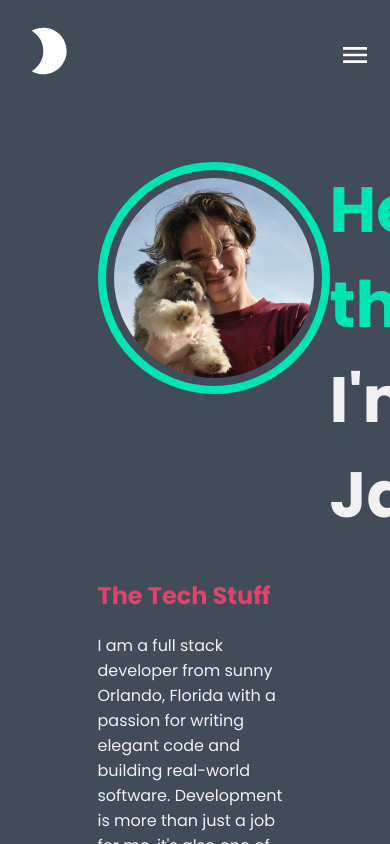
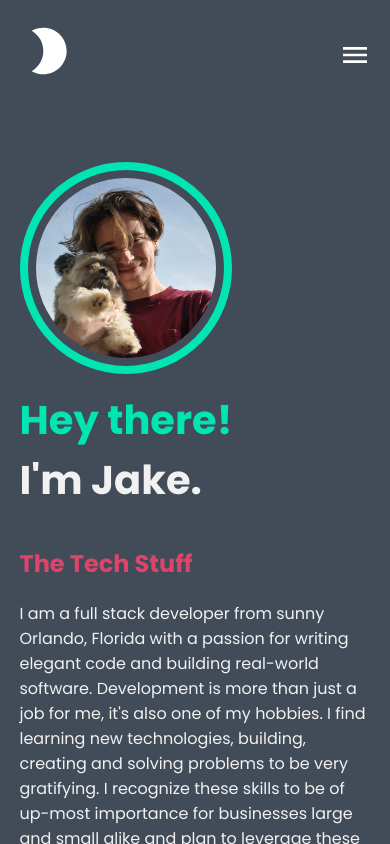
Before and after one commit to jakedoren/portfolio-05-03-2021, a React (Create React App) app: page /about in a window 390 px wide. Built offline with nearby package versions, Linux system fonts and the light colour scheme.

Commit message:
finished

```diff
--- a/src/components/about/About.js
+++ b/src/components/about/About.js
@@ -5,31 +5,36 @@ import MongoDbImage from '../../assets/tech/mongo.png'
 import ExpressImage from '../../assets/tech/express.png'
 import ReactImage from '../../assets/tech/react.png'
 import NodeImage from '../../assets/tech/node.png'
+import ThemeContext from '../../ThemeContext'
 
 const About = () => {
+    const {dark} = React.useContext(ThemeContext);
+
     return (
-        <div className="about">
+        <div className={dark ? "about-dark" : "about"}>
             <div className="about-wrap">
                 <div className="message-container">
                     <div className="left-text"><span><img src={fluffyPal} alt="my furry friend" /></span></div>
                     <div className="right-text">
                         <h2>Hey there!</h2>
-                        <h1>I'm Jake.</h1>
+                        <h1 style={dark ? null : {color: "#2b2b2b"}}>I'm Jake.</h1>
                     </div>
                 </div>
                 <div className="me-paragraph">
                     <h2><strong>The Tech Stuff</strong></h2>
-                    <p>
+                    <p style={dark ? null : {color: "#1f1f1f"}}>
                         I am a full stack developer from sunny Orlando, Florida with a passion for writing elegant code and building
                         real-world software. Development is more than just a job for me, it's also one of my hobbies. I find learning new technologies,
                         building, creating and solving problems to be very gratifying. I recognize these skills to be of up-most importance for businesses
                         large and small alike and plan to leverage these skills from within businesses to provide value.
                     </p>
                     <h2><strong>My Strongest Stack</strong></h2>
-                    <img src={MongoDbImage} alt="mongodb" />
-                    <img src={ExpressImage} alt="express" />
-                    <img src={ReactImage} alt="react" />
-                    <img src={NodeImage} alt="node" />
+                    <div className="tech-images">
+                        <img src={MongoDbImage} alt="mongodb" />
+                        <img src={ExpressImage} alt="express" />
+                        <img src={ReactImage} alt="react" />
+                        <img src={NodeImage} alt="node" />
+                    </div>
                 </div>
             </div>
 
--- a/src/components/about/About.scss
+++ b/src/components/about/About.scss
@@ -1,18 +1,20 @@
 $darkBg: #424b58;
 $darkText: #00e6b3;
+$lightText: #142664;
 
 .about {
     height: 87vh;
     overflow-y: auto;
     display: flex;
     align-items: center;
-    background-color: $darkBg;
 }
 
 .about-dark {
     height: 87vh;
     background-color: $darkBg;
     overflow-y: auto;
+    display: flex;
+    align-items: center;
 }
 
 .about-wrap {
@@ -47,12 +49,14 @@ $darkText: #00e6b3;
         padding: 0.5em;
     }
 
+
     h2 {
         color: $darkText;
-        font-size: 3em;
+        font-size: 4em;
+        margin: 0;
     }
 
-    h1, h2 {
+    h1 {
         font-size: 4em;
         margin: 0em 0;
     }
@@ -72,6 +76,12 @@ $darkText: #00e6b3;
     }
 }
 
+
+
+.lightmode-text {
+    color: $lightText
+}
+
 strong {
     color: #dd446b;
 }
@@ -84,3 +94,66 @@ strong {
         margin-right: 2em;
     }
 }
+
+.tech-images {
+    display: grid;
+    grid-template-columns: 1fr 1fr 1fr 1fr;
+    justify-content: center;
+    grid-row-gap: 30px;
+    grid-column-gap: 20px;
+}
+
+@media screen and (max-width: 1380px) {
+    .about-wrap {
+        width: 70%;
+    }
+}
+
+@media screen and (max-width: 988px) {
+    .about-wrap {
+        width: 80%;
+    }
+}
+  @media screen and (max-width: 890px) {
+    .about-wrap {
+        width: 90%;
+    }
+}
+  @media screen and (max-width: 770px) {
+    .message-container {
+        display: block;
+    }
+
+    .tech-images {
+        grid-template-columns: repeat(auto-fit, minmax(288px, 1fr));
+        justify-content: flex-start;
+    }
+}
+
+  @media screen and (max-width: 500px) {
+    .message-container {
+        h1, h2 {
+            font-size: 2.5em;
+        }
+
+        img {
+            height: 180px;
+        }
+
+        span {
+            height: 180px;
+            width: 180px;
+        }
+    }
+}
+  @media screen and (max-width: 313px) {
+
+}
+
+  @media screen and (max-height: 545px) {
+
+}
+
+  @media screen and (max-height: 580px) {
+
+}
--- a/src/components/navbar/Navbar.js
+++ b/src/components/navbar/Navbar.js
@@ -29,7 +29,7 @@ const Navbar = () => {
                             <Link to="/" className={dark ? "icons-dark" : null}><li className={dark ? "icons-dark" : null}>Home</li></Link>
                             <Link to="/work" ><li className={dark ? "icons-dark" : null}>Work</li></Link>
                             <Link to="/contact" ><li className={dark ? "icons-dark" : null}>Contact</li></Link>
-                            <Link to="/contact" ><li className={dark ? "icons-dark" : null}>About</li></Link>
+                            <Link to="/about" ><li className={dark ? "icons-dark" : null}>About</li></Link>
                         </div> :
                         null
                         }
--- a/src/components/projects/Projects.css
+++ b/src/components/projects/Projects.css
@@ -27,7 +27,6 @@
 .projects-grid {
   display: grid;
   grid-template-columns: repeat(auto-fit, minmax(288px, 1fr));
-  /* grid-template-columns: 1fr 1fr 1fr; */
   justify-content: center;
   grid-row-gap: 20px;
   grid-column-gap: 20px;
```
